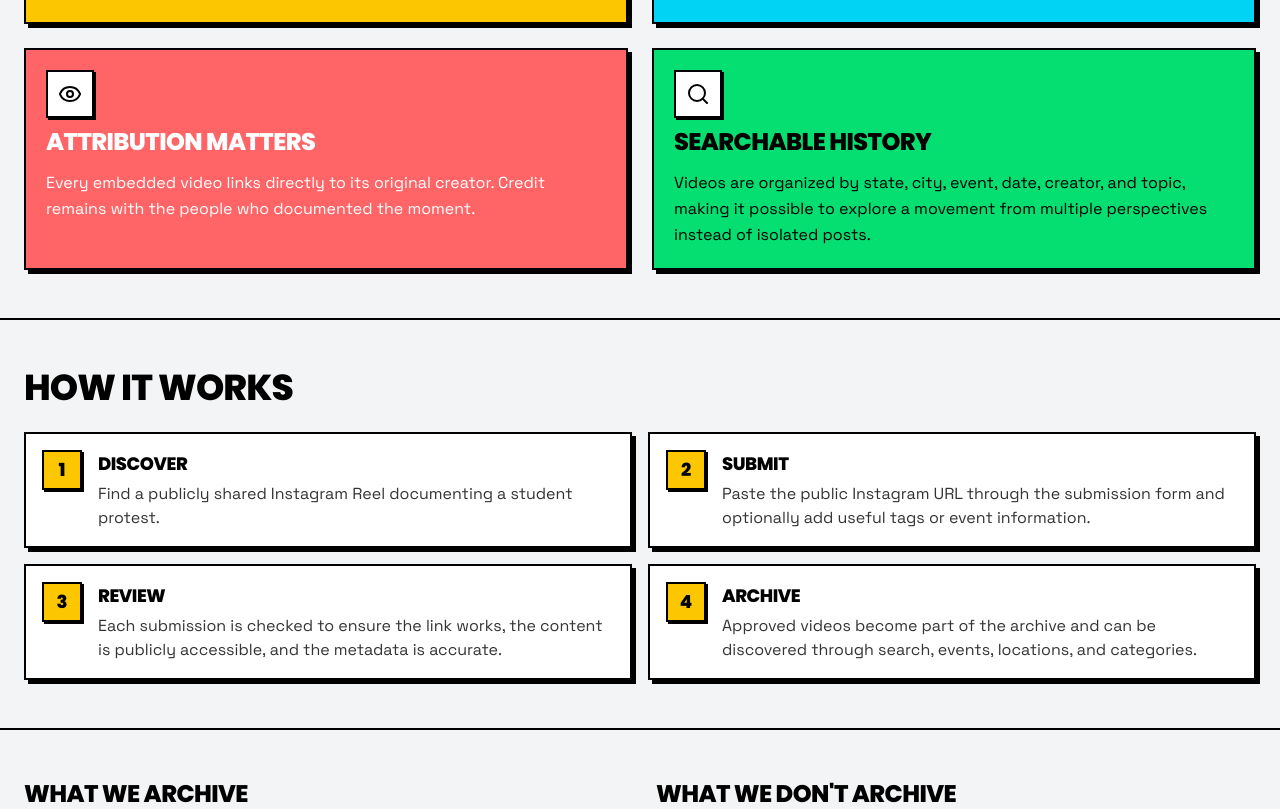
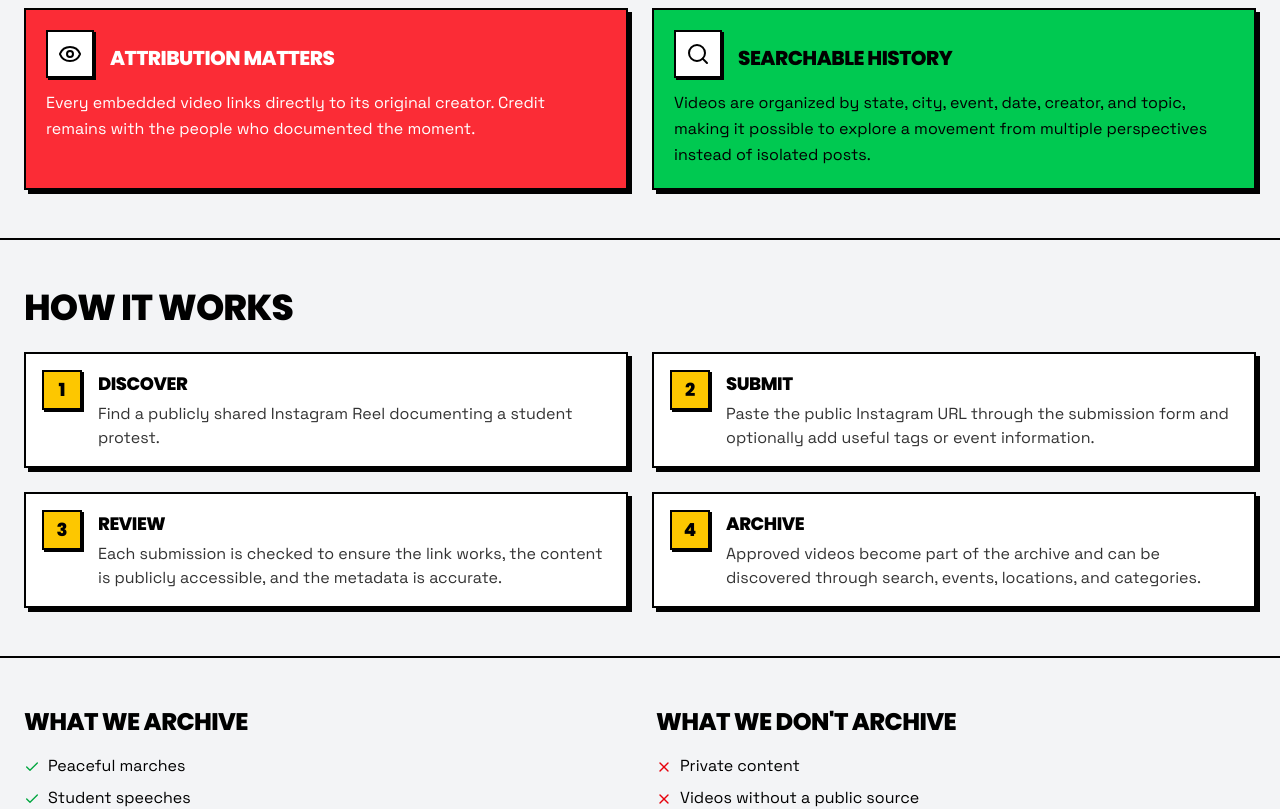
Before and after one commit to vijayhardaha/ispv, a Next.js app in the folder apps/frontend/: page /about in a window 1280 px wide. Shown: the part 661-1470 px from the top of the page. Built offline with nearby package versions, Linux system fonts and the light colour scheme; no server answers.

Commit message:
style: polish visual details across about and movement pages
- Standardized icon sizes to size-6 and updated principle card colors to 500 shades
- Increased grid gaps, improved list alignment, and centered archive section
- Changed VideoCard hover shadow from zinc to yellow for brand consistency

```diff
--- a/apps/frontend/src/app/about/page.tsx
+++ b/apps/frontend/src/app/about/page.tsx
@@ -30,28 +30,28 @@ const schemaData = [
 
 const PRINCIPLES = [
   {
-    icon: <Link2 className="h-6 w-6" />,
+    icon: <Link2 className="size-6" />,
     title: 'Public Recordings',
     body: 'We archive only videos that have been publicly shared by their original creators. Every video remains embedded from its original Instagram post whenever possible.',
-    color: 'bg-yellow-400',
+    color: 'bg-yellow-500 text-black',
   },
   {
-    icon: <BookOpen className="h-6 w-6" />,
+    icon: <BookOpen className="size-6" />,
     title: 'Preservation, Not Persuasion',
     body: 'This archive exists to organize public recordings, not to promote a political party, endorse opinions, or rewrite events. Every video represents the perspective of the person who recorded it.',
-    color: 'bg-cyan-400 text-white',
+    color: 'bg-blue-500 text-white',
   },
   {
-    icon: <Eye className="h-6 w-6" />,
+    icon: <Eye className="size-6" />,
     title: 'Attribution Matters',
     body: 'Every embedded video links directly to its original creator. Credit remains with the people who documented the moment.',
-    color: 'bg-red-400 text-white',
+    color: 'bg-red-500 text-white',
   },
   {
-    icon: <Search className="h-6 w-6" />,
+    icon: <Search className="size-6" />,
     title: 'Searchable History',
     body: 'Videos are organized by state, city, event, date, creator, and topic, making it possible to explore a movement from multiple perspectives instead of isolated posts.',
-    color: 'bg-green-400',
+    color: 'bg-green-500 text-black',
   },
 ];
 
@@ -134,7 +134,7 @@ export default function AboutPage(): JSX.Element {
       <section className="border-y-2 border-black bg-gray-100 py-12">
         <Container>
           <h2 className="font-display text-3xl font-extrabold tracking-tight uppercase md:text-4xl">How It Works</h2>
-          <div className="mt-6 grid gap-4 sm:grid-cols-2">
+          <div className="mt-6 grid gap-6 sm:grid-cols-2">
             {STEPS.map((s) => (
               <Step key={s.n} n={s.n} title={s.title}>
                 {s.body}
@@ -152,7 +152,7 @@ export default function AboutPage(): JSX.Element {
               <h3 className="font-display text-2xl font-extrabold tracking-tight uppercase">What We Archive</h3>
               <ul className="mt-4 space-y-2">
                 {INCLUDED.map((item) => (
-                  <li key={item} className="flex items-start gap-2">
+                  <li key={item} className="flex items-center gap-2">
                     <Check className="mt-0.5 size-4 shrink-0 text-green-600" />
                     <span>{item}</span>
                   </li>
@@ -165,7 +165,7 @@ export default function AboutPage(): JSX.Element {
               </h3>
               <ul className="mt-4 space-y-2">
                 {EXCLUDED.map((item) => (
-                  <li key={item} className="flex items-start gap-2">
+                  <li key={item} className="flex items-center gap-2">
                     <X className="mt-0.5 size-4 shrink-0 text-red-600" />
                     <span>{item}</span>
                   </li>
@@ -236,11 +236,13 @@ function Principle({
 }): JSX.Element {
   return (
     <div className={cn('shadow-brutal border-2 border-black p-5', color)}>
-      <div className="shadow-brutal-sm mb-2 flex size-12 items-center justify-center border-2 border-black bg-white text-black">
-        {icon}
+      <div className="flex items-center gap-4">
+        <div className="shadow-brutal-sm mb-2 flex size-12 items-center justify-center border-2 border-black bg-white text-black">
+          {icon}
+        </div>
+        <h3 className="font-display text-xl font-extrabold uppercase">{title}</h3>
       </div>
-      <h3 className="font-display text-2xl font-extrabold uppercase">{title}</h3>
-      <p className="mt-3 leading-relaxed">{children}</p>
+      <p className="mt-1 leading-relaxed">{children}</p>
     </div>
   );
 }
--- a/apps/frontend/src/app/why-students-are-protesting/sections/CoreDemandsSection.tsx
+++ b/apps/frontend/src/app/why-students-are-protesting/sections/CoreDemandsSection.tsx
@@ -23,15 +23,15 @@ export function CoreDemandsSection(): JSX.Element {
         <div className="mt-6 grid grid-cols-1 gap-6 md:grid-cols-2 lg:grid-cols-3">
           {DEMANDS.map((d) => (
             <div key={d.title} className={cn('shadow-brutal border-2 border-black p-5', d.color)}>
-              <div className="flex items-center gap-2">
+              <div className="flex items-center gap-4">
                 <div className="shadow-brutal-sm border-2 border-black bg-white p-1.5 text-black">{d.icon}</div>
-                <h3 className="font-display text-lg font-extrabold uppercase">{d.title}</h3>
+                <h3 className="font-display text-xl font-extrabold uppercase">{d.title}</h3>
               </div>
               <p className="mt-3">{d.body}</p>
             </div>
           ))}
         </div>
-        <p className="mt-4 text-xs text-black/50">
+        <p className="mt-6 text-black/80">
           Disclaimer: This demand data is gathered from public internet sources. Please check official movement
           communications for the most accurate and current information.
         </p>
--- a/apps/frontend/src/app/why-students-are-protesting/sections/SourcesSection.tsx
+++ b/apps/frontend/src/app/why-students-are-protesting/sections/SourcesSection.tsx
@@ -35,7 +35,7 @@ export function SourcesSection(): JSX.Element {
             </a>
           ))}
         </div>
-        <p className="mt-6 text-xs leading-relaxed text-black/60">
+        <p className="mt-6 leading-relaxed text-black/80">
           This page is for informational purposes. For the most current and detailed information, refer to the original
           source materials linked above.
         </p>
--- a/apps/frontend/src/app/why-students-are-protesting/sections/WhyDidBeginSection.tsx
+++ b/apps/frontend/src/app/why-students-are-protesting/sections/WhyDidBeginSection.tsx
@@ -23,11 +23,11 @@ export function WhyDidBeginSection(): JSX.Element {
     <section className="border-y-2 border-black bg-gray-100 py-12">
       <Container>
         <h2 className="font-display text-3xl font-extrabold tracking-tight uppercase md:text-4xl">Why Did It Begin?</h2>
-        <div className="mt-6 grid gap-3 sm:grid-cols-2">
+        <div className="mt-6 grid gap-6 sm:grid-cols-2">
           {REASONS.map((item) => (
             <div key={item} className="shadow-brutal-sm flex items-center gap-3 border-2 border-black bg-white p-3">
               <div className="h-2 w-2 shrink-0 rounded-full bg-yellow-400" />
-              <span className="text-xs leading-tight font-bold uppercase">{item}</span>
+              <span className="leading-tight font-bold uppercase">{item}</span>
             </div>
           ))}
         </div>
--- a/apps/frontend/src/app/why-students-are-protesting/sections/WhyThisArchiveExistsSection.tsx
+++ b/apps/frontend/src/app/why-students-are-protesting/sections/WhyThisArchiveExistsSection.tsx
@@ -16,16 +16,16 @@ import { Container } from '@/components/ui/Container';
 export function WhyThisArchiveExistsSection(): JSX.Element {
   return (
     <section className="border-y-2 border-black bg-yellow-400 py-12">
-      <Container>
+      <Container className="flex flex-col items-center text-center">
         <h2 className="font-display text-3xl font-extrabold tracking-tight uppercase md:text-4xl">
           Why This Archive Exists
         </h2>
-        <p className="mt-4">
+        <p className="mt-4 max-w-2xl">
           Public demonstrations generate thousands of videos across Instagram. While each recording captures only one
           perspective, together they form a visual record of the movement. Indian Students Protest Vault organises these
           publicly shared videos by event, city, date, and topic so they remain easy to discover and explore.
         </p>
-        <div className="mt-6 flex flex-wrap gap-6">
+        <div className="mt-6 flex flex-wrap justify-center gap-6">
           <Link href="/videos">
             <Button variant="default" shadow>
               Explore the Archive <ArrowRight className="size-4" />
--- a/apps/frontend/src/components/shared/VideoCard.tsx
+++ b/apps/frontend/src/components/shared/VideoCard.tsx
@@ -58,7 +58,7 @@ export function VideoCard({
       className={cn(
         'group relative block w-full cursor-pointer overflow-hidden border-2 border-zinc-900 bg-white text-left',
         'transition-all duration-300',
-        'hover:-translate-y-2 hover:shadow-[8px_8px_0px_0px_#18181b]',
+        'hover:-translate-y-2 hover:shadow-[8px_8px_0px_0px_#fac800]',
         'aspect-9/16',
         className
       )}
```
